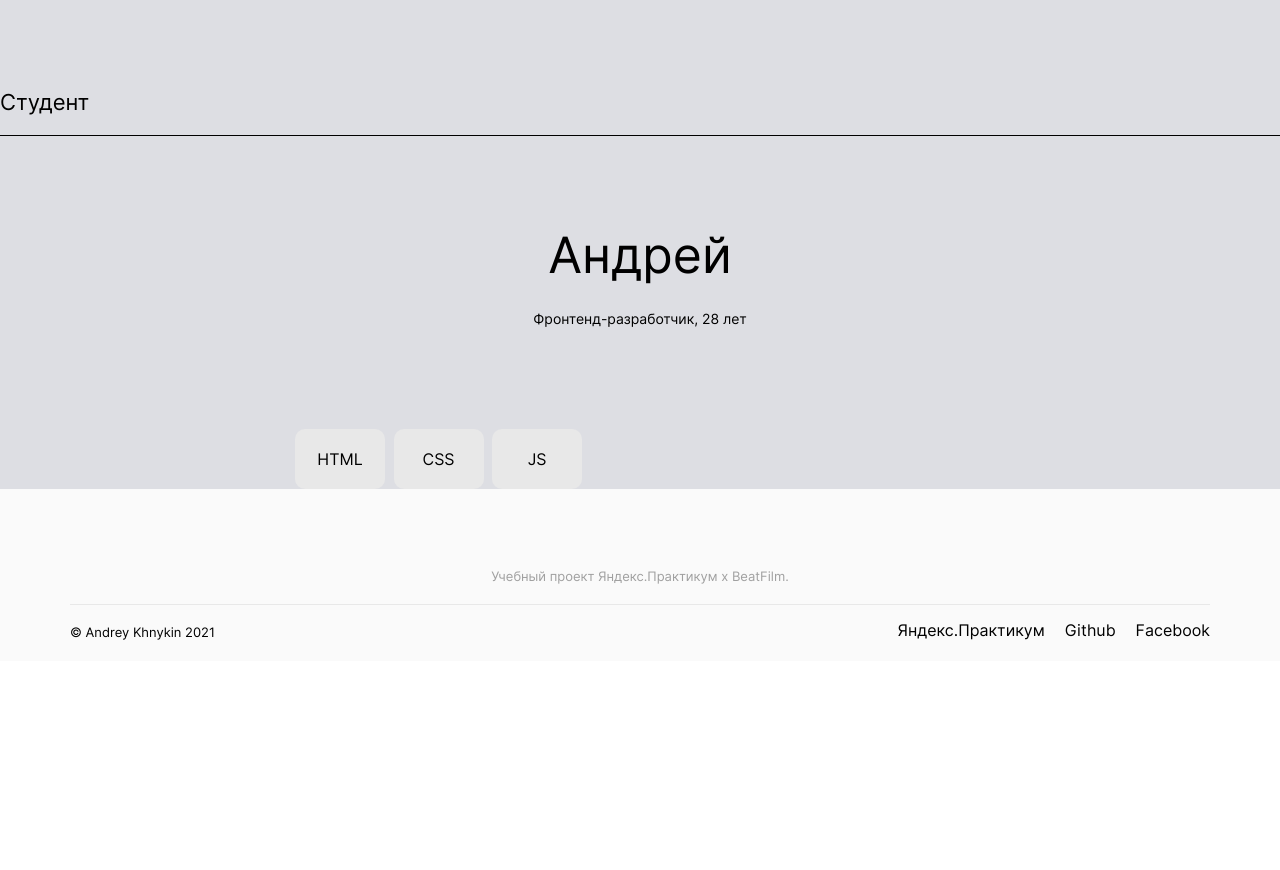
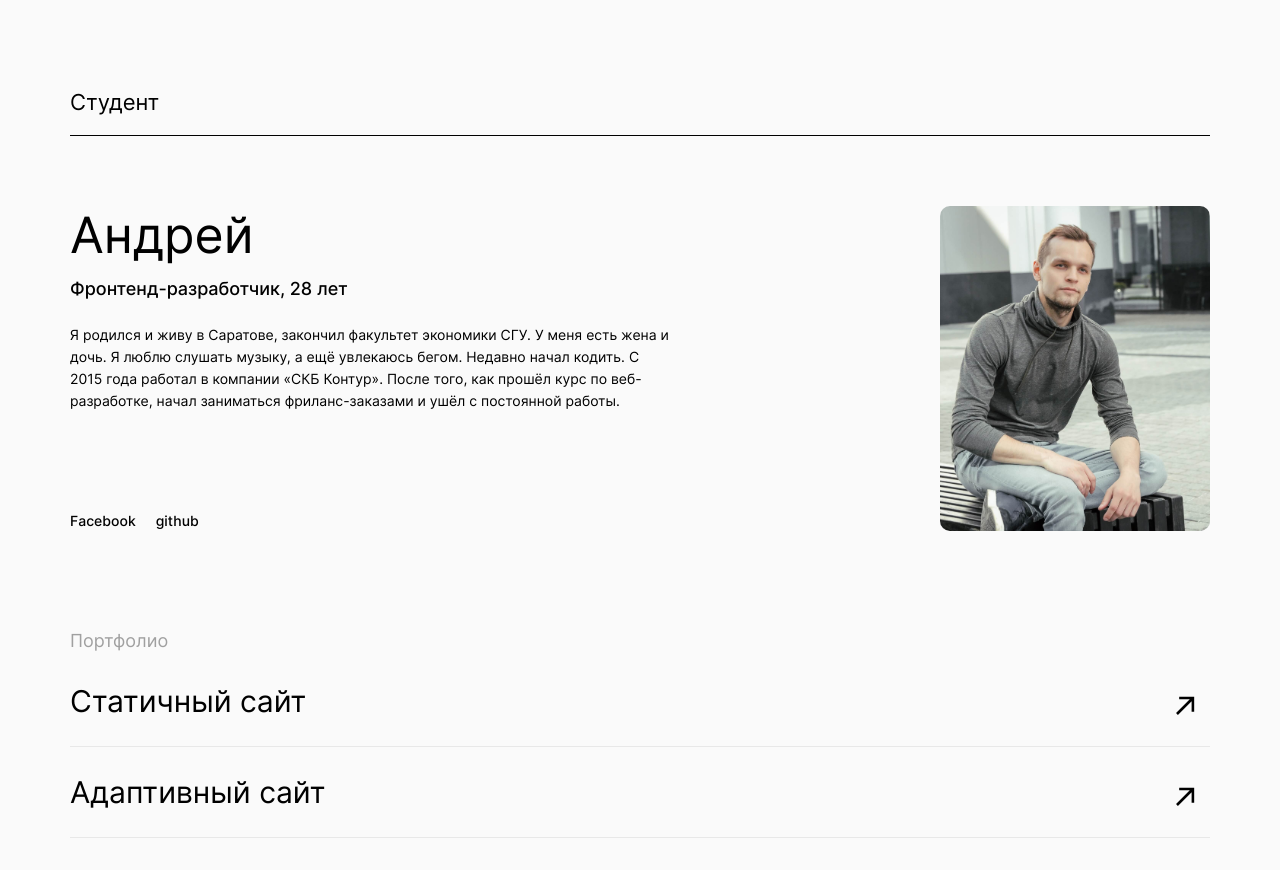
Before and after one commit to space900/movies-explorer-frontend, a React (Create React App) app: page / in a window 1280 px wide. Shown: the part 1900-2770 px from the top of the page. Before the commit the page ends 2561 px from the top, so only its background shows below. Built offline with nearby package versions, Linux system fonts and the light colour scheme.

Commit message:
added main page

```diff
--- a/src/components/Footer/Footer.css
+++ b/src/components/Footer/Footer.css
@@ -35,6 +35,21 @@
     gap: 20px;
 }
 
+.footer__link {
+    display: grid;
+    margin: 20px 0;
+    text-decoration: none;
+    color: #000;
+    font-size: 13px;
+    line-height: 16px;
+    font-weight: 400;
+    transition: 0.2s;
+}
+
+.footer__link:hover {
+    opacity: 0.7;
+}
+
 .footer__copyright {
     margin: 20px 0;
     color: #000;
--- a/src/components/Footer/Footer.js
+++ b/src/components/Footer/Footer.js
@@ -9,13 +9,13 @@ function Footer() {
                 <p className="footer__copyright">&#169; Andrey Khnykin {new Date().getFullYear()}</p>
                 <ul className="footer__line-links">
                     <li>
-                        <p className="footer__link">Яндекс.Практикум</p>
+                        <a href="https://practicum.yandex.ru/" target="_blank" rel="noreferrer" className="footer__link">Яндекс.Практикум</a>
                     </li>
                     <li>
-                        <p className="footer__link">Github</p>
+                        <a href="https://github.com/space900" target="_blank" rel="noreferrer" className="footer__link">Github</a>
                     </li>
                     <li>
-                        <p className="footer__link">Facebook</p>
+                        <a href="https://facebook.com/" target="_blank" rel="noreferrer" className="footer__link">Facebook</a>
                     </li>
                 </ul>
             </nav>
--- a/src/components/Main/Main.css
+++ b/src/components/Main/Main.css
@@ -53,6 +53,20 @@
     margin: 0;
     padding: 0;
     gap: 40px;
+}
+
+.menu__link {
+    text-decoration: none;
+    color: #000;
+    transition: 0.2s;
+    font-size: 13px;
+    line-height: 16px;
+    font-weight: 500;
+}
+
+.menu__link:hover {
+    opacity: 0.7;
+    text-decoration: underline;
 }
 
 .about {
@@ -190,3 +204,113 @@
     background-color: #E8E8E8;
     border-radius: 10px;
 }
+
+.person {
+    padding: 0 70px;
+    background-color: #FAFAFA;
+    height: 1080px;
+}
+
+.person__grid {
+    display: flex;
+    justify-content: space-between;
+    align-items: start;
+    padding-top: 70px;
+}
+
+.person__container {
+    max-width: 600px;
+    width: 100%;
+    /* height: 327px;
+    display: grid;
+    grid-template-rows: auto auto 120px auto; */
+}
+
+.person__title_position {
+    text-align: left;
+    margin: 0 0 15px;
+    padding: 0;
+}
+
+.person__subtitle {
+    margin: 0 0 25px;
+    font-size: 18px;
+    line-height: 20px;
+    font-weight: 500;
+}
+
+.person__description {
+    text-align: left;
+    margin: 0 0 100px;
+    padding: 0;
+    max-width: 600px;
+    line-height: 22px;
+}
+
+.person__image {
+    width: 270px;
+    border-radius: 10px;
+}
+
+.person__links {
+    display: flex;
+    gap: 20px;
+}
+
+.person__link {
+    text-decoration: none;
+    color: #000;
+    font-size: 14px;
+    line-height: 17px;
+    font-weight: 500;
+}
+
+.person__portfolio {
+    padding-top: 100px;
+}
+
+.portfolio__description {
+    font-weight: 400;
+    color: #A0A0A0;
+}
+
+.portfolio__list {
+    display: grid;
+    gap: 20px;
+    padding: 0;
+    margin: 0;
+}
+
+.portfolio__links {
+    list-style-type: none;
+    height: 70px;
+    border-bottom: 1px solid #E8E8E8;
+    transition: 0.3s;
+}
+
+.portfolio__links:hover {
+    opacity: 0.7;
+    background-color: #E8E8E8;
+}
+
+.portfolio__links:last-child {
+    border: none;
+}
+
+.portfolio__link {
+    display: flex;
+    justify-content: space-between;
+    text-decoration: none;
+    font-size: 30px;
+    line-height: 50px;
+    font-style: 400;
+    color: #000;
+    height: 70px;
+}
+
+.portfolio__icon {
+    width: 20px;
+    height: 60px;
+    /* height: 60px; */
+    padding: 0 15px;
+}
--- a/src/components/Main/Main.js
+++ b/src/components/Main/Main.js
@@ -1,4 +1,6 @@
-import React from 'react';
+import React from "react";
+import person from "../../../src/images/person_image.jpg";
+import portfolio from "../../../src/images/portfolio_icon.svg";
 
 function Main() {
   return (
@@ -6,7 +8,9 @@ function Main() {
       <section className="intro">
         <div className="intro__block">
           <div className="intro__background">
-                        <h1 className="intro__title">Учебный проект студента факультета Веб-разработки.</h1>
+            <h1 className="intro__title">
+              Учебный проект студента факультета Веб-разработки.
+            </h1>
           </div>
         </div>
       </section>
@@ -15,30 +19,37 @@ function Main() {
         <nav className="menu__list">
           <ul className="menu__list-links">
             <li>
-                            <p className="menu__link">О проекте</p>
+              <a href="#about" className="menu__link">О проекте</a>
             </li>
             <li>
-                            <p className="menu__link">Технологии</p>
+              <a href="#tech" className="menu__link">Технологии</a>
             </li>
             <li>
-                            <p className="menu__link">Студент</p>
+              <a href="#person" className="menu__link">Студент</a>
             </li>
           </ul>
         </nav>
       </section>
 
-            <section className="about">
-
+      <section className="about" id="about">
         <div className="about__box">
           <h2 className="about__title">О проекте</h2>
           <div className="about__block">
             <div className="about__info">
               <h3 className="info__title">Дипломный проект включал 5 этапов</h3>
-                            <p className="info__description">Составление плана, работу над бэкендом, вёрстку, добавление функциональности и финальные доработки.</p>
+              <p className="info__description">
+                Составление плана, работу над бэкендом, вёрстку, добавление
+                функциональности и финальные доработки.
+              </p>
             </div>
             <div className="about__info">
-                            <h3 className="info__title">На выполнение диплома ушло 5 недель</h3>
-                            <p className="info__description">У каждого этапа был мягкий и жёсткий дедлайн, которые нужно было соблюдать, чтобы успешно защититься.</p>
+              <h3 className="info__title">
+                На выполнение диплома ушло 5 недель
+              </h3>
+              <p className="info__description">
+                У каждого этапа был мягкий и жёсткий дедлайн, которые нужно было
+                соблюдать, чтобы успешно защититься.
+              </p>
             </div>
           </div>
           <div className="about__grid">
@@ -52,14 +63,16 @@ function Main() {
             </div>
           </div>
         </div>
-
       </section>
 
-            <section className="tech">
+      <section className="tech" id="tech">
         <div className="tech__box">
-                    <h3 className="about__title">Технологии</h3>
+          <h2 className="about__title">Технологии</h2>
           <h3 className="tech__title">7 технологий</h3>
-                    <p className="tech__description">На курсе веб-разработки мы освоили технологии, которые применили в дипломном проекте.</p>
+          <p className="tech__description">
+            На курсе веб-разработки мы освоили технологии, которые применили в
+            дипломном проекте.
+          </p>
           <ul className="tech__list">
             <li className="tech__link">HTML</li>
             <li className="tech__link">CSS</li>
@@ -72,19 +85,43 @@ function Main() {
         </div>
       </section>
 
-            <section className="person">
+      <section className="person" id="person">
         <div className="tech__box">
-                    <h3 className="about__title">Студент</h3>
-                    <h3 className="tech__title">Андрей</h3>
-                    <p className="tech__description">Фронтенд-разработчик, 28 лет</p>
-                    <ul className="tech__list">
-                        <li className="tech__link">HTML</li>
-                        <li className="tech__link">CSS</li>
-                        <li className="tech__link">JS</li>
+            <h2 className="about__title">Студент</h2>
+            <div className="person__grid">
+                <div className="person__container">
+                    <h3 className="tech__title person__title_position">Андрей</h3>
+                    <p className="person__subtitle">Фронтенд-разработчик, 28 лет</p>
+                    <p className="tech__description person__description">
+                        Я родился и живу в Саратове, закончил факультет экономики СГУ. У
+                        меня есть жена и дочь. Я люблю слушать музыку, а ещё увлекаюсь
+                        бегом. Недавно начал кодить. С 2015 года работал в компании «СКБ
+                        Контур». После того, как прошёл курс по веб-разработке, начал
+                        заниматься фриланс-заказами и ушёл с постоянной работы.
+                    </p>
+                    <div className="person__links">
+                        <a href="https://facebook.com" target="_blank" rel="noreferrer" className="person__link">Facebook</a>
+                        <a href="https://github.com/space900" rel="noreferrer" target="_blank" className="person__link">github</a>
+                    </div>
+                </div>
+                <img className="person__image" src={person} alt="фото Андрея" />
+            </div>
+            <div className="person__portfolio">
+                <h3 className="person__subtitle portfolio__description">Портфолио</h3>
+                <ul className="portfolio__list">
+                    <li className="portfolio__links">
+                        <a className="portfolio__link" href="https://github.com" rel="noreferrer" target="_blank">Статичный сайт<img src={portfolio} className="portfolio__icon" alt="иконка" /></a>
+                    </li>
+                    <li className="portfolio__links">
+                        <a className="portfolio__link" href="https://github.com" rel="noreferrer" target="_blank">Адаптивный сайт<img src={portfolio} className="portfolio__icon" alt="иконка" /></a>
+                    </li>
+                    <li className="portfolio__links">
+                        <a className="portfolio__link" href="https://github.com" rel="noreferrer" target="_blank">Одностраничное приложение<img src={portfolio} className="portfolio__icon" alt="иконка" /></a>
+                    </li>
                 </ul>
             </div>
+        </div>
       </section>
-
     </main>
   );
 }
```
Also changed, not shown: src/images/person_image.jpg (added), src/images/portfolio_icon.svg (added). Lines whose indentation alone changed are shown as unchanged.
